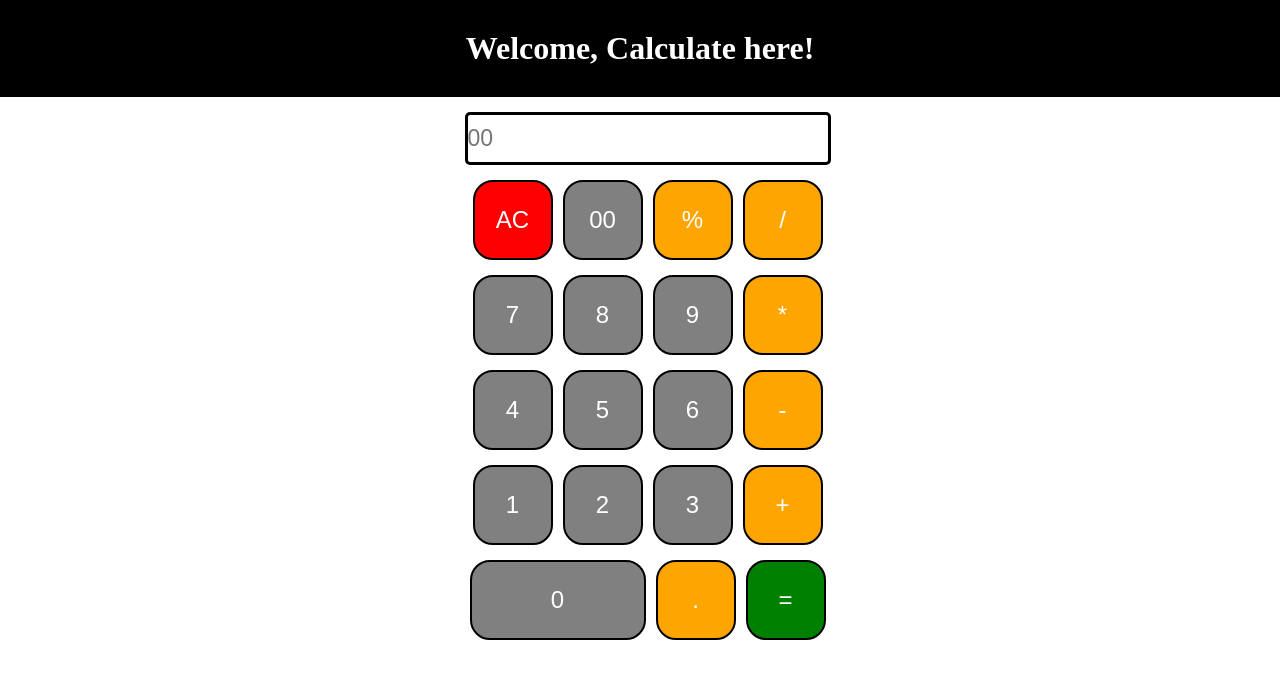
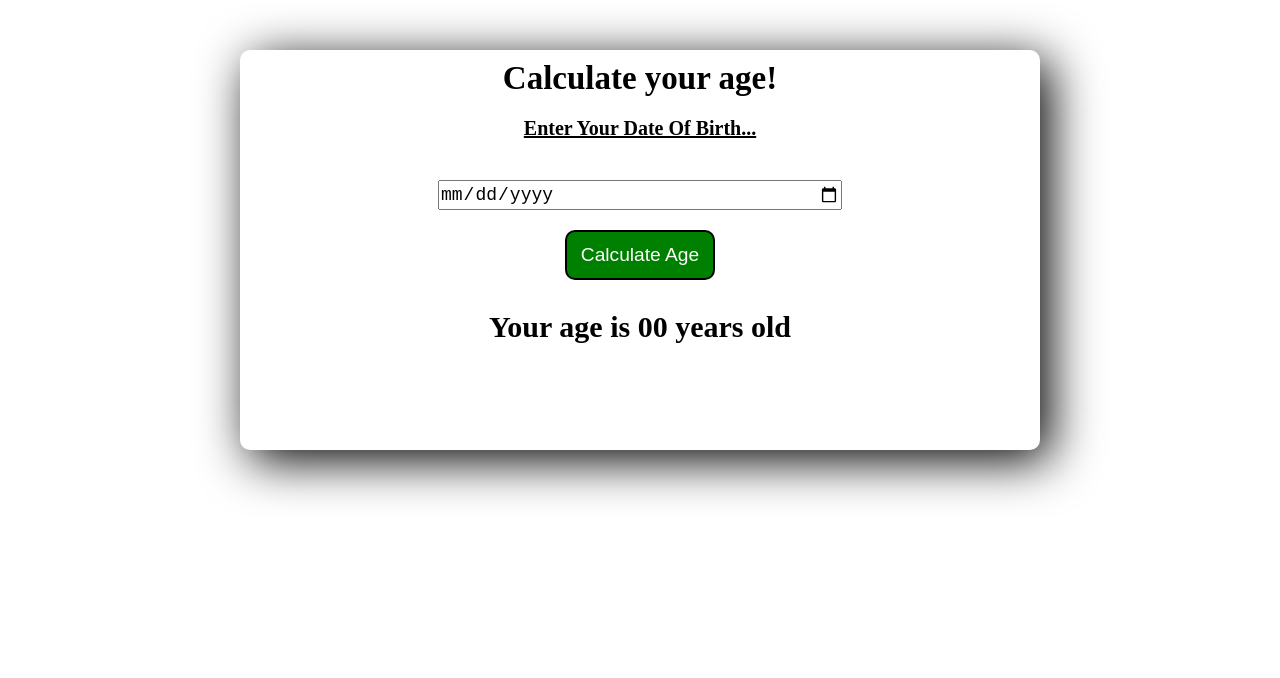
Before and after one commit to aryank3012/JavaScript-Projects, a plain HTML site: page index.html in a window 1280 px wide. Drawn offline with Linux system fonts and the light colour scheme.

Commit message:
Add files via upload

```diff
--- a/index.html
+++ b/index.html
@@ -4,48 +4,29 @@
 <head>
     <meta charset="UTF-8">
     <meta name="viewport" content="width=device-width, initial-scale=1.0">
-    <title>Calculator</title>
+    <title>Calculate Age</title>
     <link rel="stylesheet" href="style.css">
 </head>
 
 <body>
-    <h1 class="text-center">Welcome, Calculate here!</h1>
     <div class="container">
-        <div class="row">
-            <input class="screen" type="text" placeholder="00" readonly>
+        <div class="heading">
+            <h2>Calculate your age!</h2>
         </div>
-        <div class="row">
-            <button class="btn" id="AC">AC</button>
-            <button class="btn">00</button>
-            <button class="btn operator">%</button>
-            <button class="btn operator">/</button>
+        <div class="enter">
+            <p>Enter Your Date Of Birth...</p>
         </div>
-        <div class="row">
-            <button class="btn">7</button>
-            <button class="btn">8</button>
-            <button class="btn">9</button>
-            <button class="btn operator">*</button>
+        <div class="inputAge">
+            <input type="date" placeholder="dd/mm/yyyy">
         </div>
-        <div class="row">
-            <button class="btn">4</button>
-            <button class="btn">5</button>
-            <button class="btn">6</button>
-            <button class="btn operator">-</button>
+        <div class="calculate">
+            <button>Calculate Age</button>
         </div>
-        <div class="row">
-            <button class="btn">1</button>
-            <button class="btn">2</button>
-            <button class="btn">3</button>
-            <button class="btn operator">+</button>
-        </div>
-        <div class="row">
-            <button class="btn" id="zero">0</button>
-            <button class="btn operator">.</button>
-            <button class="btn" id="equal">=</button>
+        <div class="yourAge">
+            <p>Your age is 00 years old</p>
         </div>
     </div>
 </body>
-
 <script src="project.js"></script>
 
 </html>
--- a/project.js
+++ b/project.js
@@ -1,18 +1,40 @@
-let str = "";
-let buttons = document.querySelectorAll(".btn");
+const dobInput = document.querySelector(".inputAge input");
+const button = document.querySelector(".calculate button");
+const result = document.querySelector(".yourAge p");
 
-Array.from(buttons).forEach((buttons) => {
-    buttons.addEventListener('click', (e) => {
-        if (e.target.innerHTML == "=") {
-            str = eval(str);
-            document.querySelector(".screen").value = str;
-        } else if (e.target.innerHTML == "AC") {
-            str = "";
-            document.querySelector(".screen").value = str;
-        } else {
-            console.log(e.target);
-            str = str + e.target.innerHTML;
-            document.querySelector(".screen").value = str;
-        }
-    })
-})
+button.addEventListener("click", calculateAge);
+
+function calculateAge() {
+    const dobValue = dobInput.value;
+
+    if (!dobValue) {
+        alert("Please enter your date of birth");
+        return;
+    }
+
+    const age = getAge(dobValue);
+
+    if (age < 0) {
+        alert("Date of birth cannot be in the future");
+        return;
+    }
+
+    result.textContent = `Your age is ${age} year${age !== 1 ? "s" : ""} old`;
+}
+
+function getAge(dobValue) {
+    const today = new Date();
+    const birthDate = new Date(dobValue);
+
+    let age = today.getFullYear() - birthDate.getFullYear();
+    const monthDiff = today.getMonth() - birthDate.getMonth();
+
+    if (
+        monthDiff < 0 ||
+        (monthDiff === 0 && today.getDate() < birthDate.getDate())
+    ) {
+        age--;
+    }
+
+    return age;
+}
--- a/style.css
+++ b/style.css
@@ -3,67 +3,75 @@
     padding: 0;
 }
 
-.text-center {
-    text-align: center;
-    padding: 30px;
-    /* margin-top: 20px; */
-    background-color: black;
-    color: #ffff;
-}
-
-.row {
-    /* background-color: aquamarine; */
-    padding: 15px 0px 0px 15px;
-    gap: 10px;
+body {
     display: flex;
     justify-content: center;
     align-items: center;
+    /* background-color: blueviolet; */
 }
 
-.btn {
-    height: 10vh;
-    width: 10vh;
-    border: 2px solid black;
-    border-radius: 20px;
-    color: #ffff;
-    font-weight: 500;
-    font-size: 1.5rem;
-    background-color: grey;
-    cursor: pointer;
-    transition: transform 0.12s ease;
+.container {
+    height: 50vh;
+    width: 100vh;
+    background-color: #ffff;
+    margin-top: 50px;
+    box-shadow: 10px 10px 50px;
+    border-radius: 10px;
 }
 
-.btn:active {
-    transform: scale(0.95);
+.heading {
+    display: flex;
+    justify-content: center;
+    font-size: 22px;
+    margin-top: 10px;
 }
 
-#zero {
-    width: 22vh;
+.enter {
+    display: flex;
+    justify-content: center;
+    font-size: 20px;
+    font-weight: 600;
+    padding: 20px;
+    text-decoration: underline;
 }
 
-#AC {
-    background-color: red;
+.inputAge {
+    display: flex;
+    justify-content: center;
+    height: 30px;
+    padding: 20px;
 }
 
-#equal {
-    background-color: green;
+.inputAge input {
+    width: 400px;
+    font-size: 18px;
 }
 
-.screen {
+.calculate {
     display: flex;
     justify-content: center;
-    align-items: center;
+    height: 50px;
 }
 
-.row input {
-    padding: 10px 0px;
-    width: 45vh;
-    margin: 0;
-    border: 3px solid black;
-    border-radius: 5px;
-    font-size: 23px;
+.calculate button {
+    width: 150px;
+    background-color: green;
+    border-radius: 10px;
+    color: #ffff;
+    font-size: 1.2rem;
+    border: 2px solid black;
+    transition: transform 0.2s ease-in;
 }
 
-.operator {
-    background-color: orange;
+button:hover {
+    transform: scale(1.1);
+    background-color: limegreen;
 }
+
+.yourAge {
+    display: flex;
+    justify-content: center;
+    font-size: 30px;
+    font-weight: bold;
+    padding: 30px;
+}
```
